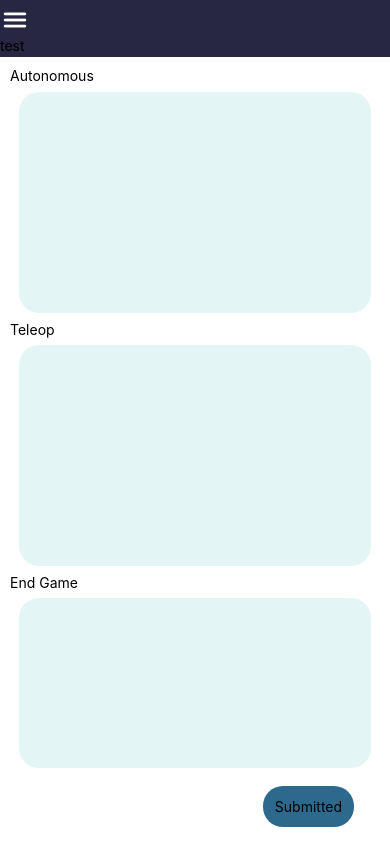
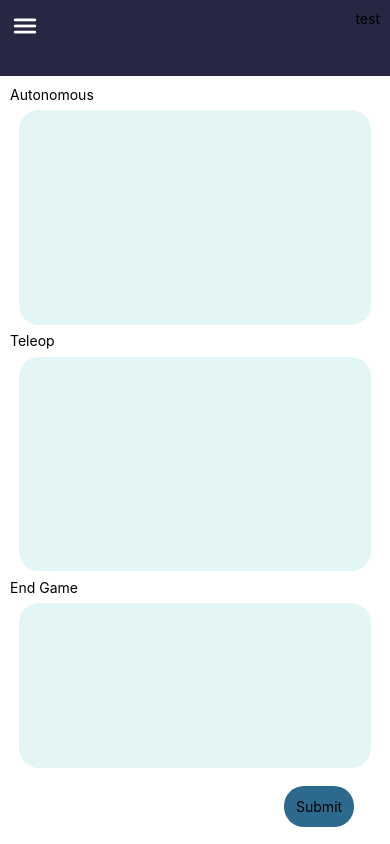
Before and after one commit to Pengiunolo/lotbScoutApp, a React Native app: screen / in a window 390 px wide. Built offline with nearby package versions, Linux system fonts and the light colour scheme.

Commit message:
fixed things

```diff
--- a/App.js
+++ b/App.js
@@ -29,7 +29,7 @@ export default function App() {
               styles.submit,
             ]}>
             {({pressed}) => (
-              <Text style={styles.text}>{pressed ? 'Submit' : 'Submitted'}</Text>
+              <Text style={styles.text}>{pressed ? 'Submited' : 'Submit'}</Text>
             )}
           </Pressable>
         </View>
@@ -85,20 +85,14 @@ const styles = StyleSheet.create({
     // position: 'absolute',
 
   },
-  Spacer: {
-    flex: .5,
-    alignItems: 'center',
-    justifyContent: 'center',
-    width: '100%',
-    alignSelf: 'center'
-  },
-
   head:{
     flex: 1.5,
     alignItems:'flex-start',
     backgroundColor: '#272643',
-    justifyContent: 'center',
+    justifyContent: 'space-between',
     width: '100%',
+    padding: 10,
+    flexDirection: 'row',
   },
   body:{
     flex: 20,
```
